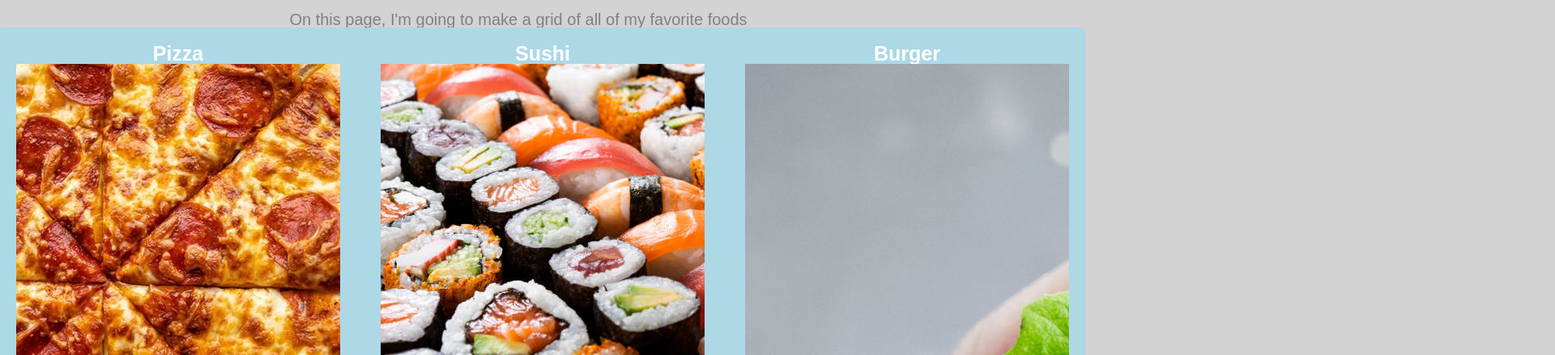
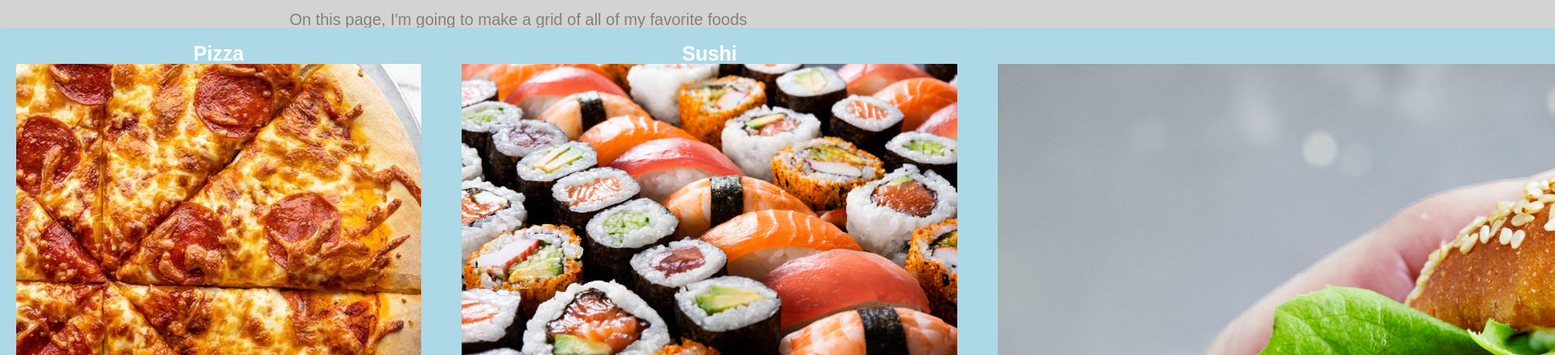
Before and after one commit to sarahlatto925/Portfolio-Project, a plain HTML site: page foods.html in a window 1280 px wide. Shown: the part 177-616 px from the top of the page at 81% size, 1920 px wide, since content can reach past the window. Drawn offline with Linux system fonts and the light colour scheme.

Commit message:
Update style.css

```diff
--- a/css/style.css
+++ b/css/style.css
@@ -180,6 +180,7 @@ li.nav a:hover, a:focus{
 .food-container{
     display: grid;
     grid-template-columns: 1fr 1fr 1fr;
+    grid-template-rows: 1fr 1fr 1fr;
     grid-gap: 10px;
     background-color: lightblue;
     color: blue;
@@ -194,8 +195,8 @@ li.nav a:hover, a:focus{
 }
 
 .img{
-    max-width: 400px;
-    max-height: 400px;
+    max-width: 100%;
+    height: auto;
     overflow: hidden;
     display: block;
     margin-left: auto;
```
